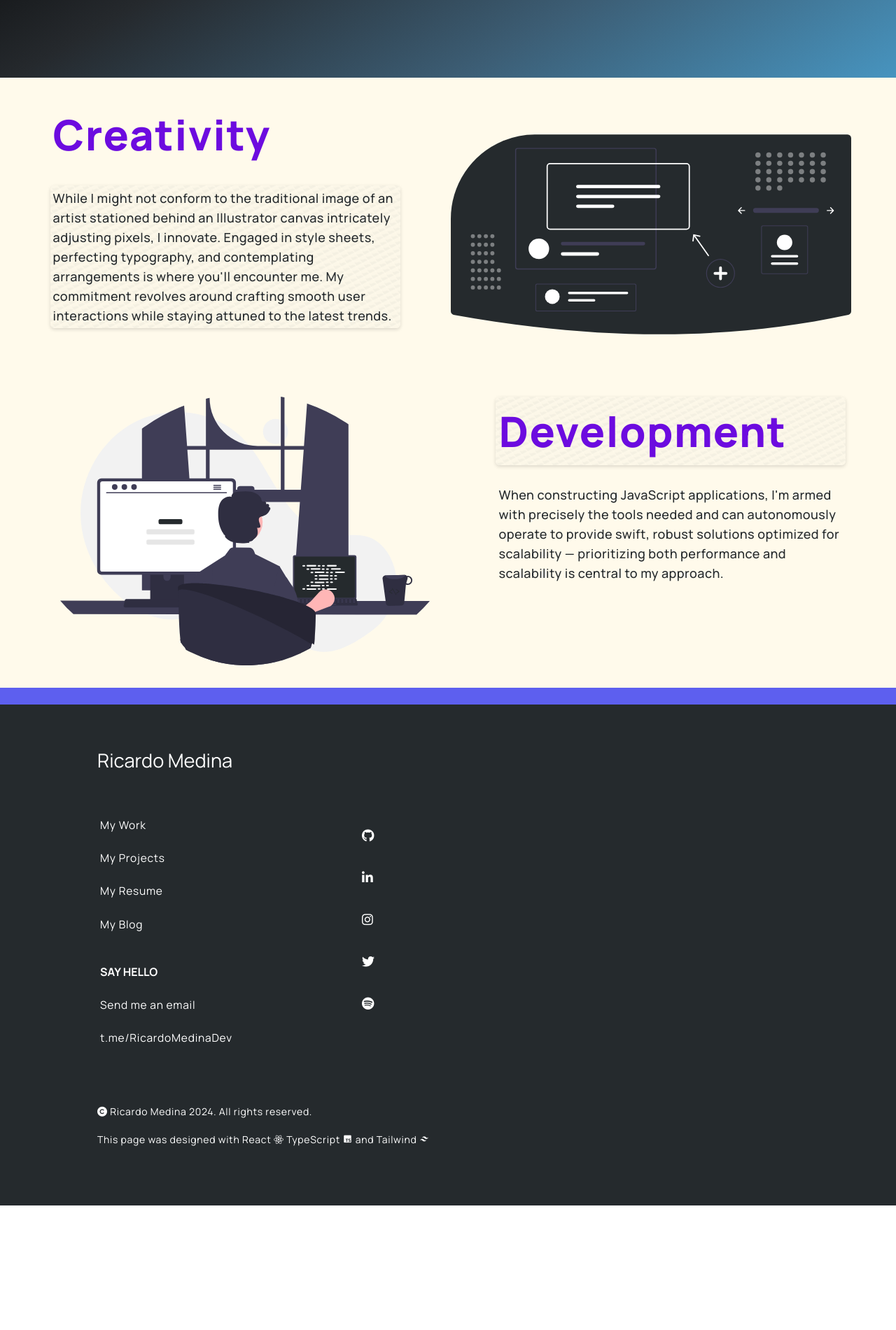
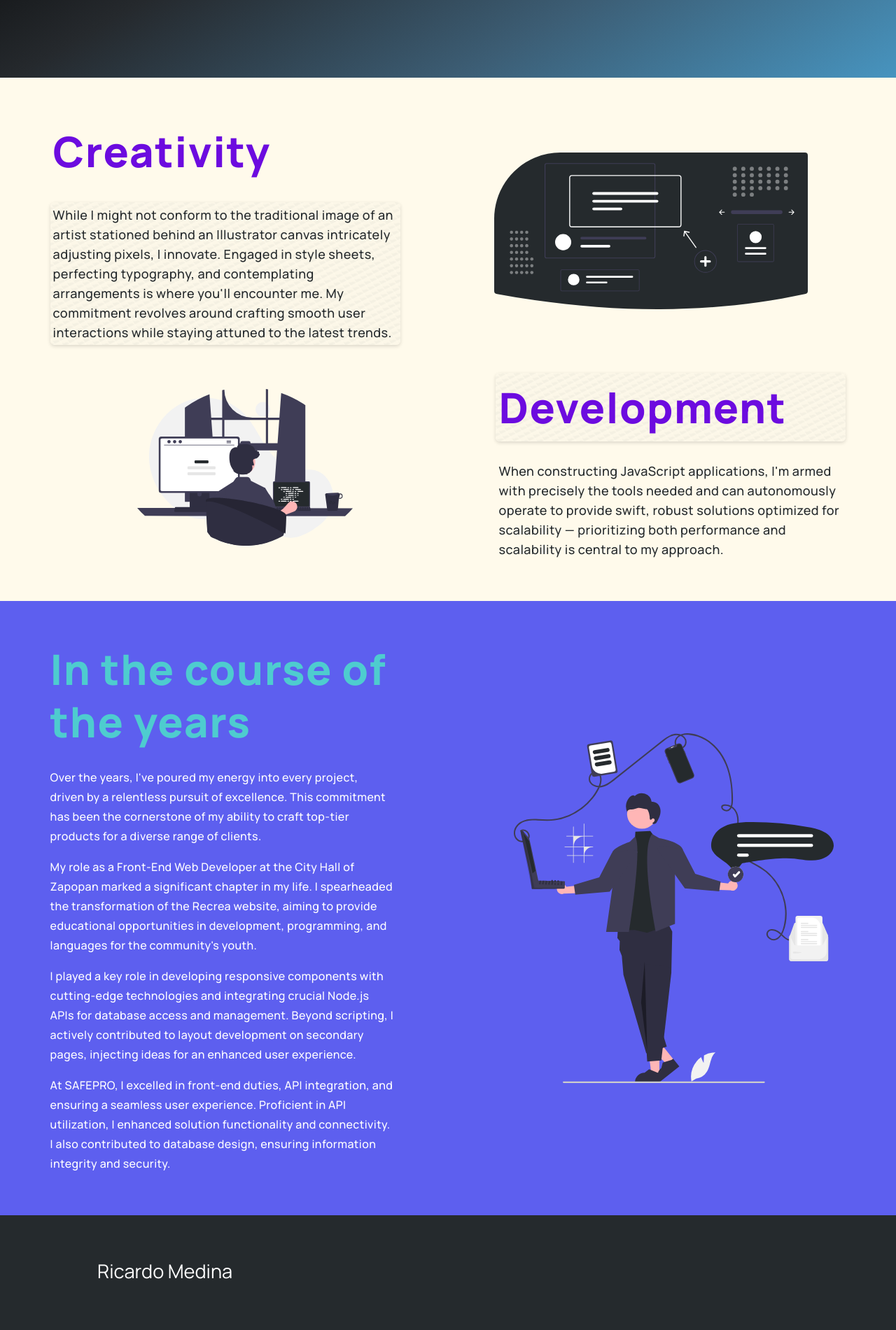
Before and after one commit to ramedina98/porfolio_web_page, a React (Vite) app: page / in a window 1280 px wide. Shown: the part 613-2514 px from the top of the page at 70% size. Before the commit the page ends 2336 px from the top, so only its background shows below. Built offline with nearby package versions, Linux system fonts and the light colour scheme; no server answers.

Commit message:
section added: my experience

```diff
--- a/src/App.tsx
+++ b/src/App.tsx
@@ -38,7 +38,7 @@ const App: React.FC = () => {
       setScrollY(window.scrollY);
       //change the color...
       if(window.scrollY > 50){
-        setHeaderColor('#252a2da7');
+        setHeaderColor('#252A2D');
       } else{
         setHeaderColor('transparent');
       }
--- a/src/components/app/Home.tsx
+++ b/src/components/app/Home.tsx
@@ -1,11 +1,13 @@
 import React from 'react';
 import '../../css/index.css';
+import { motion } from "framer-motion";
 import LottieRender from '../../assets/lottie_svg/LottieRender.tsx';
 import animationData from '../../assets/lottie_json/space.json';
 import Me from '../../assets/svg/me.png';
 import Pattern from '../../assets/svg/pattern.svg';
 import Programing from '../../assets/svg/programin2.svg';
 import Design from '../../assets/svg/design.svg';
+import Experience from '../../assets/svg/experience.svg';
 //This component contain all the main content of the page...
 
 interface AppProps{
@@ -57,9 +59,19 @@ const Home: React.FC<AppProps> = () => {
                 </div>
                 {/*More about me: some skills...*/}
                 <div className='bg-CSH w-full h-auto flex justify-center items-center px-1 py-3'>
-                    <div className='w-clampSecondPartHome h-auto flex flex-col justify-between items-center'>
-                        <div className='w-full my-5 ml-2 flex justify-center secondPartHome:justify-between items-start flex-wrap gap-1'>
-                            <div className='secondPartHome:w-wHomeSecondPartDivSkill w-full mb-6 secondPartHome:mb-0'>
+                    <motion.div
+                        initial={{ opacity: 1, y: 100 }}
+                        whileInView={{ opacity: 1, y: 0 }}
+                        transition={{ duration: 1 }}
+                        viewport={{ once: true }}
+                        className='w-clampSecondPartHome my-6 h-auto flex flex-col justify-between items-center'>
+                        <div className='w-full my-5 ml-2 flex justify-center secondPartHome:justify-between items-center flex-wrap gap-1'>
+                            <motion.div
+                                initial={{ x:-100 }}
+                                whileInView={{ x: 0 }}
+                                transition={{ duration: 2.5 }}
+                                viewport={{ once: true }}
+                                className='secondPartHome:w-wHomeSecondPartDivSkill w-full mb-6 secondPartHome:mb-0'>
                                 <h3
                                     style={{ fontSize: 'clamp(40px, 8vw, 3.75em)' }}
                                     className='text-CGS font-extrabold tracking-wide p-2 secondPartHome:p-1'
@@ -82,8 +94,13 @@ const Home: React.FC<AppProps> = () => {
                                     is where you'll encounter me. <span>My commitment revolves around crafting smooth user
                                     interactions</span> while staying attuned to the latest trends.
                                 </p>
-                            </div>
-                            <div className='p-1 secondPartHome:p-0 w-full secondPartHome:w-1/2 h-96'>
+                            </motion.div>
+                            <motion.div
+                                initial={{ x:100 }}
+                                whileInView={{ x:0 }}
+                                transition={{ duration: 2.5 }}
+                                viewport={{ once: true }}
+                                className='p-1 secondPartHome:p-0 w-full secondPartHome:w-1/2 h-56'>
                                 <div
                                     style={{
                                             backgroundImage: `url(${Design})`,
@@ -91,10 +108,10 @@ const Home: React.FC<AppProps> = () => {
                                             backgroundPosition: 'center',
                                             backgroundSize: 'contain'}}
                                     className='w-full h-full'></div>
-                            </div>
+                            </motion.div>
                         </div>
-                        <div className='w-full my-5 mr-2 flex justify-between flex-col-reverse secondPartHome:flex-row items-center secondPartHome:items-start flex-wrap gap-1'>
-                            <div className='p-1 secondPartHome:p-0 w-full secondPartHome:w-1/2 h-96'>
+                        <div className='w-full my-5 mr-2 flex justify-between flex-col-reverse secondPartHome:flex-row items-center flex-wrap gap-1'>
+                            <div className='p-1 secondPartHome:p-0 w-full secondPartHome:w-1/2 h-56'>
                                 <div
                                     style={{backgroundImage: `url(${Programing})`,
                                             backgroundRepeat: 'no-repeat',
@@ -124,11 +141,50 @@ const Home: React.FC<AppProps> = () => {
                                 </p>
                             </div>
                         </div>
+                    </motion.div>
+                </div>
+                {/*My experience*/}
+                <div className='bg-CST w-full h-auto flex justify-center items-center px-1 py-3'>
+                    <div className='w-clampSecondPartHome h-auto my-6 flex justify-center secondPartHome:justify-between items-center flex-wrap gap-1'>
+                        <div className='w-clampTextDivExp secondPartHome:w-wHomeSecondPartDivSkill h-auto py-5'>
+                            <div>
+                                <h3
+                                    style={{ fontSize: 'clamp(40px, 8vw, 3.75em)' }}
+                                    className='text-CSTO font-extrabold mb-5 tracking-wide p-2 leading-tight secondPartHome:p-1'>
+                                    In the course of the years
+                                </h3>
+                            </div>
+                            <div>
+                                <p className='text-CTW font-medium leading-7 tracking-wide text-base p-2 secondPartHome:p-1 rounded-md mb-2'>
+                                    Over the years, I've poured my energy into every project, driven by
+                                    a relentless pursuit of excellence. This commitment has been the
+                                    cornerstone of my ability to craft top-tier products for a diverse
+                                    range of clients.
+                                </p>
+                                <p className='text-CTW font-medium leading-7 tracking-wide text-base p-2 secondPartHome:p-1 rounded-md mb-2'>
+                                    My role as a Front-End Web Developer at the City Hall of Zapopan marked a
+                                    significant chapter in my life. I spearheaded the transformation of the Recrea website, aiming to provide educational
+                                    opportunities in development, programming, and languages for the community's youth.
+                                </p>
+                                <p className='text-CTW font-medium leading-7 tracking-wide text-base p-2 secondPartHome:p-1 rounded-md mb-2'>
+                                    I played a key role in developing responsive components with cutting-edge technologies
+                                    and integrating crucial Node.js APIs for database access and management. Beyond scripting,
+                                    I actively contributed to layout development on secondary pages, injecting ideas for an
+                                    enhanced user experience.
+                                </p>
+                                <p className='text-CTW font-medium leading-7 tracking-wide text-base p-2 secondPartHome:p-1 rounded-md'>
+                                    At SAFEPRO, I excelled in front-end duties, API integration, and ensuring a seamless user experience. Proficient in
+                                    API utilization, I enhanced solution functionality and connectivity. I also contributed to
+                                    database design, ensuring information integrity and security.
+                                </p>
+                            </div>
+                        </div>
+                        <div className='mt-5 secondPartHome:mt-0 w-full secondPartHome:w-wHomeSecondPartDivSkill h-hFirstView2'>
+                            <div style={{ backgroundImage: `url(${Experience})`, backgroundRepeat: 'no-repeat', backgroundPosition: 'center', backgroundSize: 'contain'}} className='w-full h-full'></div>
+                        </div>
                     </div>
                 </div>
-                {/*My experience
-                TODO: continuar aqui...*/}
-                <div className='bg-CST w-full h-auto flex justify-center items-center px-1 py-3'></div>
+                {/*My projects: component.*/}
             </section>
         </>
     )
--- a/tailwind.config.js
+++ b/tailwind.config.js
@@ -24,7 +24,8 @@ export default {
         'clampFooter': 'clamp(310px, 95%, 1050px)',
         'clampLiNavBM': 'clamp(310px, 95%, 450px)',
         'clampFirstPartHome': 'clamp(310px, 100%, 960px)',
-        'clampSecondPartHome': 'clamp(310px, 90%, 1250px)'
+        'clampSecondPartHome': 'clamp(310px, 90%, 1250px)',
+        'clampTextDivExp': 'clamp(310px, 95%, 650px)'
       },
       width: {
         'wfooterNav': '310px',
```
Also changed, not shown: src/assets/svg/experience.svg (added).
